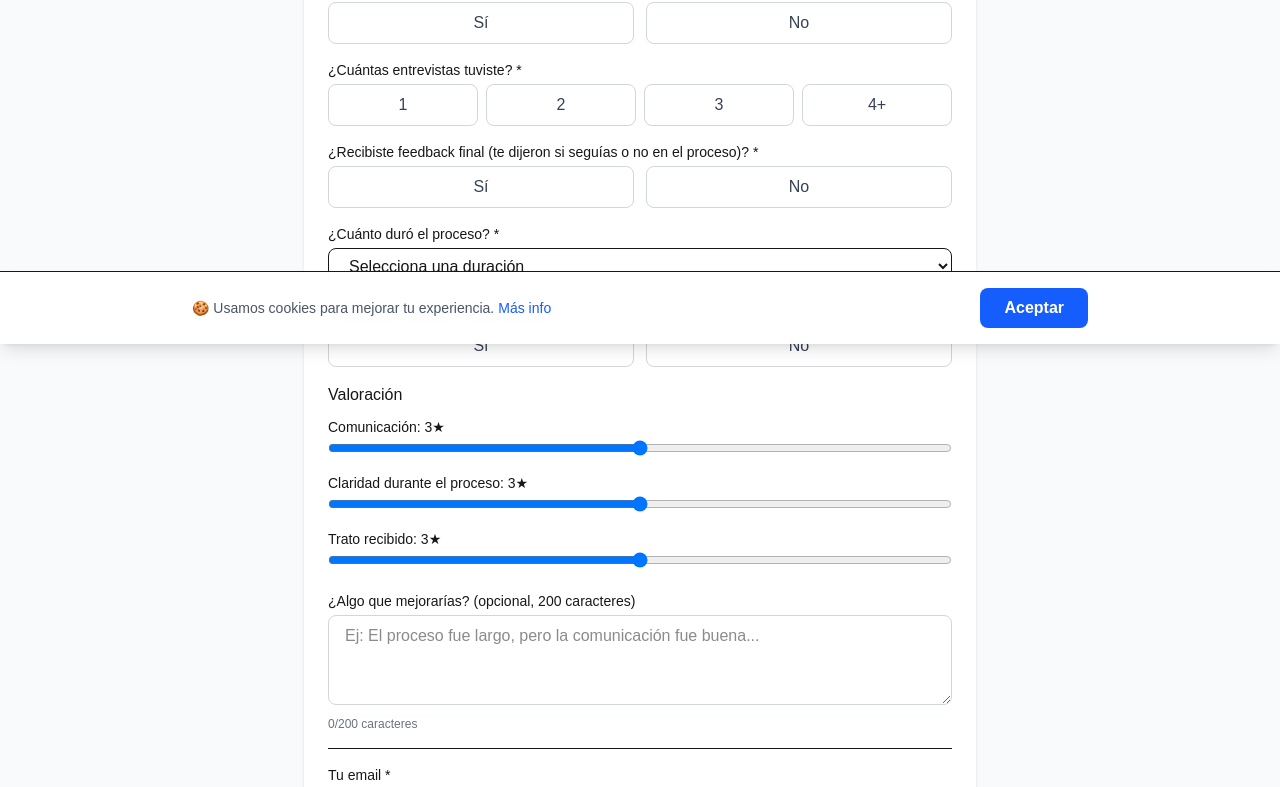
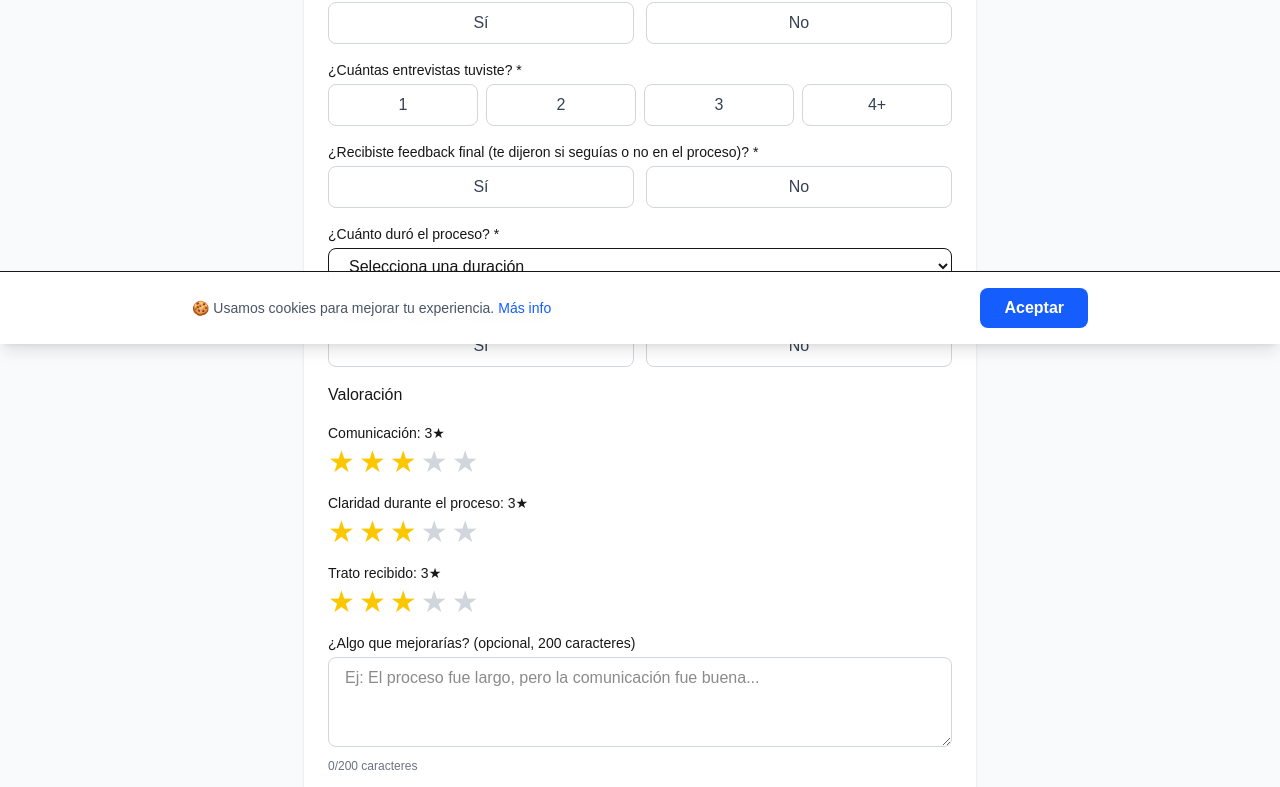
Before and after one commit to svm-cms/review-app, a Next.js app: page /review/new in a window 1280 px wide. Shown: the part 456-1243 px from the top of the page. Built offline with nearby package versions, Linux system fonts and the light colour scheme; no server answers.

Commit message:
Listo para producción

```diff
--- /dev/null
+++ b/app/components/StarRatingInput.tsx
@@ -0,0 +1,39 @@
+'use client'
+
+import { useState } from 'react'
+
+interface StarRatingInputProps {
+  label: string
+  value: number
+  onChange: (value: number) => void
+}
+
+// Input de valoración por estrellas clicables (escala 1-5), con vista previa
+// al pasar el ratón. Sustituye a las barras deslizantes anteriores — misma
+// escala de datos (1-5), solo cambia cómo se interactúa con ella.
+export default function StarRatingInput({ label, value, onChange }: StarRatingInputProps) {
+  const [hoverValue, setHoverValue] = useState<number | null>(null)
+  const displayValue = hoverValue ?? value
+
+  return (
+    <div>
+      <label className="text-sm block mb-1">
+        {label}: {value}★
+      </label>
+      <div className="flex gap-1" onMouseLeave={() => setHoverValue(null)}>
+        {[1, 2, 3, 4, 5].map((star) => (
+          <button
+            key={star}
+            type="button"
+            onClick={() => onChange(star)}
+            onMouseEnter={() => setHoverValue(star)}
+            aria-label={`${label}: ${star} de 5 estrellas`}
+            className="text-3xl leading-none transition-transform hover:scale-110 focus:outline-none focus:ring-2 focus:ring-blue-400 rounded"
+          >
+            <span className={star <= displayValue ? 'text-yellow-400' : 'text-gray-300'}>★</span>
+          </button>
+        ))}
+      </div>
+    </div>
+  )
+}
--- a/app/review/new/page.tsx
+++ b/app/review/new/page.tsx
@@ -7,6 +7,7 @@ import { supabase } from '@/lib/supabase/client'
 import { resolveCanonicalCompanyName } from '@/lib/companies'
 import { hashEmail, isValidEmailFormat } from '@/lib/emailHash'
 import { checkSpamCooldown, recordVerification } from '@/lib/antiSpam'
+import StarRatingInput from '@/app/components/StarRatingInput'
 
 // ============================================
 // VALIDACIÓN ANTI-TOXICIDAD (FUERA DEL COMPONENTE)
@@ -403,44 +404,26 @@ export default function NewReviewPage() {
           </div>
 
           {/* Valoraciones */}
-          <div className="space-y-2">
+          <div className="space-y-4">
             <h3 className="font-medium">Valoración</h3>
 
-            <div>
-              <label className="text-sm">Comunicación: {formData.rating_communication}★</label>
-              <input
-                type="range"
-                min="1"
-                max="5"
-                className="w-full"
+            <StarRatingInput
+              label="Comunicación"
               value={formData.rating_communication}
-                onChange={(e) => setFormData({...formData, rating_communication: parseInt(e.target.value)})}
+              onChange={(v) => setFormData({ ...formData, rating_communication: v })}
             />
-            </div>
 
-            <div>
-              <label className="text-sm">Claridad durante el proceso: {formData.rating_clarity}★</label>
-              <input
-                type="range"
-                min="1"
-                max="5"
-                className="w-full"
+            <StarRatingInput
+              label="Claridad durante el proceso"
               value={formData.rating_clarity}
-                onChange={(e) => setFormData({...formData, rating_clarity: parseInt(e.target.value)})}
+              onChange={(v) => setFormData({ ...formData, rating_clarity: v })}
             />
-            </div>
 
-            <div>
-              <label className="text-sm">Trato recibido: {formData.rating_respect}★</label>
-              <input
-                type="range"
-                min="1"
-                max="5"
-                className="w-full"
+            <StarRatingInput
+              label="Trato recibido"
               value={formData.rating_respect}
-                onChange={(e) => setFormData({...formData, rating_respect: parseInt(e.target.value)})}
+              onChange={(v) => setFormData({ ...formData, rating_respect: v })}
             />
-            </div>
           </div>
 
           {/* Comentario con validación anti-toxicidad */}
```
Lines whose indentation alone changed are shown as unchanged.
